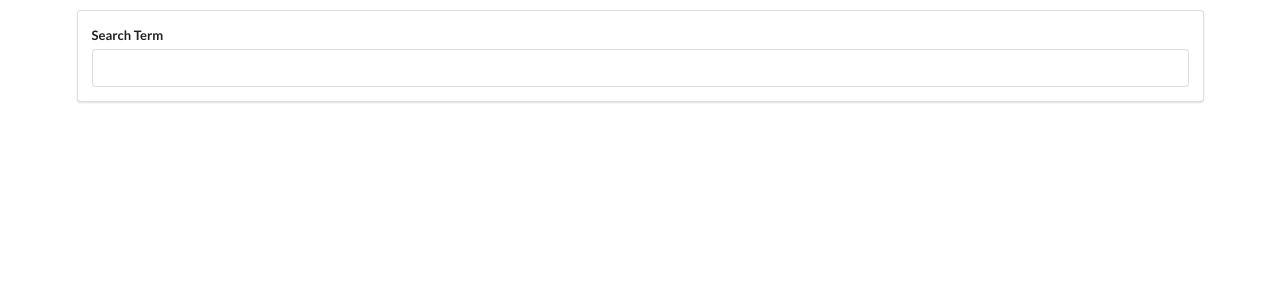
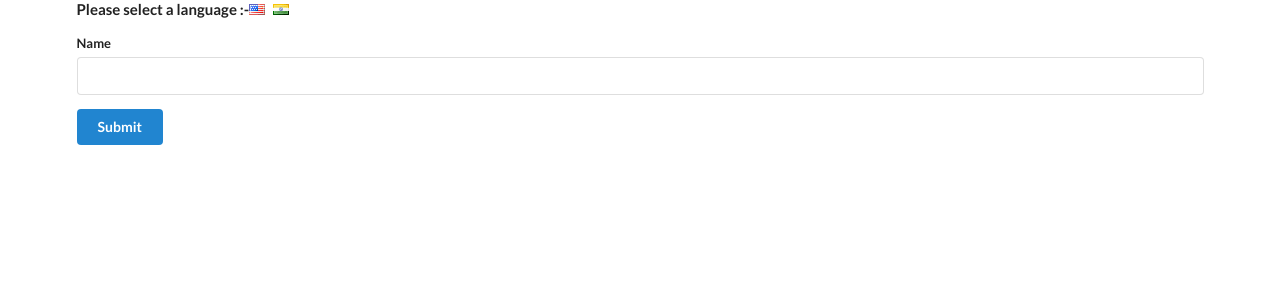
Before and after one commit to aman2419998/react-knowledge, a React app: page / in a window 1280 px wide. Shown: the top 300 px of the page. Built offline with nearby package versions, Linux system fonts and the light colour scheme.

Commit message:
Context-API

```diff
--- a/src/App.js
+++ b/src/App.js
@@ -1,27 +1,22 @@
-import React, { Component } from 'react'
-import unsplash from './api/unsplash';
-import ImageViewer from './components/ImageViewer';
-import SearchBar from './components/SearchBar'
+import React, { useState } from 'react'
+import UserCreate from './component/UserCreate'
+import LanguageContex from './context/LanguageContex';
 
-export default class App extends Component {
+const App = () => {
 
-    state = { images: [] };
+    const [ language, setLanguage ] = useState( 'English' );
 
-    onSubmitHandler = async ( data ) => {
-        const result = await unsplash.get( '/search/photos', {
-            params: {
-                query: data
-            }
-        } );
-        this.setState( { images: result.data.results } );
-    }
+    return (
+        <div className="ui container" >
+            <h4> Please select a language :-
+                <i className="flag us" onClick={ () => setLanguage( 'English' ) } />
+                <i className="flag in" onClick={ () => setLanguage( 'Hindi' ) } />
+            </h4>
+            <LanguageContex.Provider value={ language } >
+                <UserCreate />
+            </LanguageContex.Provider>
+        </div>
+    )
+}
 
-    render() {
-        return (
-            <div className="ui container" style={{ marginTop: '10px' }}>
-                <SearchBar onSubmit={ this.onSubmitHandler } />
-                <ImageViewer images={ this.state.images } />
-            </div>
-        )
-    }
-}
+export default App
--- a/src/api/unsplash.js
+++ /dev/null
@@ -1,8 +0,0 @@
-import axios from "axios";
-
-export default axios.create( {
-    baseURL: 'https://api.unsplash.com',
-    headers: {
-        Authorization: 'Client-ID lWVJegVmsI5EircIaTaehLaYDxorzVJtE3kWbG1SVHk'
-    }
-} );
--- /dev/null
+++ b/src/component/Button.js
@@ -0,0 +1,20 @@
+import React from 'react'
+import LanguageContex from '../context/LanguageContex'
+
+const Button = () => {
+
+    const renderButton = ( value ) => {
+        const BUTTON_TEXT = value === 'English' ? 'Submit' : 'Bhar Do';
+        return (
+            <button className="ui primary button" > { BUTTON_TEXT } </button>
+        )
+    }
+
+    return (
+        <LanguageContex.Consumer>
+            { renderButton }
+        </LanguageContex.Consumer>
+    )
+}
+
+export default Button
--- /dev/null
+++ b/src/component/Field.js
@@ -0,0 +1,23 @@
+import React from 'react'
+import LanguageContex from '../context/LanguageContex'
+
+const Field = () => {
+
+    const renderField = ( value ) => {
+        const LABEL = value === 'English' ? 'Name' : 'Naam'
+        return (
+            <div className="field">
+                <label> { LABEL } </label>
+                <input type="text" />
+            </div>
+        )
+    }
+
+    return (
+        <LanguageContex.Consumer>
+            { renderField }
+        </LanguageContex.Consumer>
+    )
+}
+
+export default Field
--- /dev/null
+++ b/src/component/UserCreate.js
@@ -0,0 +1,14 @@
+import React from 'react'
+import Button from './Button'
+import Field from './Field'
+
+const UserCreate = () => {
+    return (
+        <div className="ui form">
+            <Field />
+            <Button />
+        </div>
+    )
+}
+
+export default UserCreate
--- a/src/components/ImageCard.js
+++ /dev/null
@@ -1,27 +0,0 @@
-import React, { Component } from 'react'
-
-export default class ImageCard extends Component {
-
-    constructor ( props ) {
-        super( props );
-
-        this.state = { span: 0 }
-
-        this.imageRef = React.createRef();
-    }
-
-    componentDidMount () {
-        this.imageRef.current.addEventListener( 'load', () => {
-            this.setState( {
-                span: Math.ceil( this.imageRef.current.clientHeight / 10 )
-            } );
-        } );
-    }
-
-    render () {
-        const { description, urls } = this.props;
-        return (
-            <img style={{ gridRowEnd: `span ${ this.state.span }` }} ref={ this.imageRef } alt={ description } src={ urls.regular } />
-        )
-    }
-}
--- a/src/components/ImageViewer.css
+++ /dev/null
@@ -1,8 +0,0 @@
-.image-viewer{
-    display: grid;
-    grid-template-columns: repeat(auto-fill, minmax(250px, 1fr));
-    grid-auto-rows: 10px;
-}
- .image-viewer img {
-     width: 250px;
- }
--- a/src/components/ImageViewer.js
+++ /dev/null
@@ -1,18 +0,0 @@
-import React from 'react';
-import ImageCard from './ImageCard';
-import './ImageViewer.css';
-
-const ImageViewer = ( props ) => {
-
-    const { images } = props;
-
-    const view = images.map( ( imageData ) => <ImageCard key={ imageData.id } { ...imageData } /> )
-
-    return (
-        <div className="image-viewer">
-            { view }
-        </div>
-    )
-}
-
-export default ImageViewer
--- a/src/components/SearchBar.js
+++ /dev/null
@@ -1,28 +0,0 @@
-import React, { Component } from 'react'
-
-export default class SearchBar extends Component {
-
-    state = { term: '' }
-
-    onSubmitClick = ( event ) => {
-        event.preventDefault();
-        this.props.onSubmit( this.state.term );
-    }
-
-    render () {
-        return (
-            <div className="ui segment">
-                <form onSubmit={ this.onSubmitClick } autoComplete="off" className="ui form">
-                    <div className="field">
-                        <label htmlFor="search" >Search Term</label>
-                        <input
-                            type="text"
-                            name="search"
-                            value={ this.state.term }
-                            onChange={ ( e ) => this.setState( { term: e.target.value } ) } />
-                    </div>
-                </form>
-            </div>
-        )
-    }
-}
--- /dev/null
+++ b/src/context/LanguageContex.js
@@ -0,0 +1,3 @@
+import React from "react";
+
+export default React.createContext( );
```
